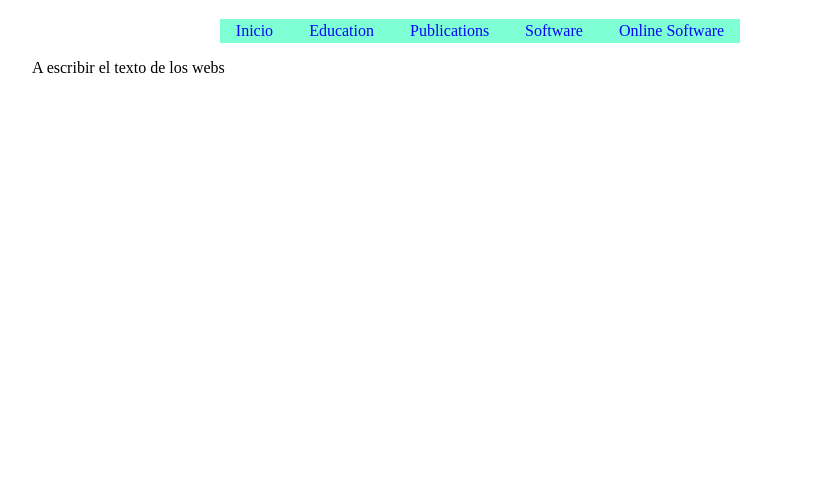
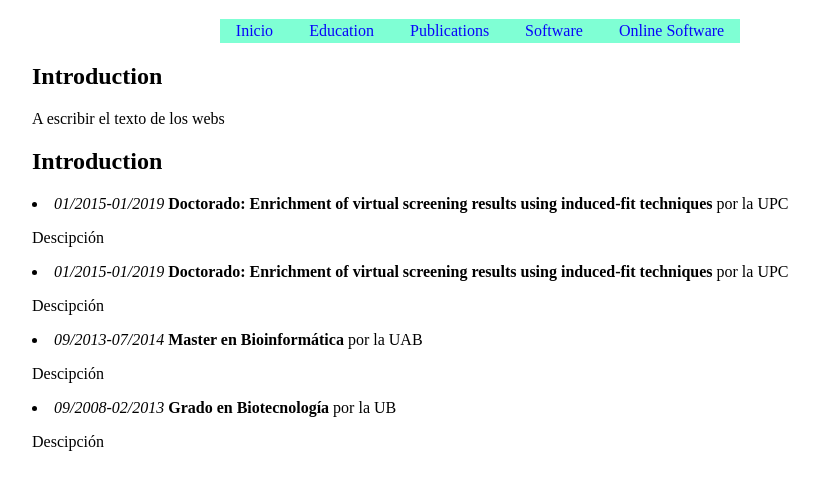
Before and after one commit to Jelisa/web_thesis, a plain HTML site: page web/index.html in a window 1280 px wide. Shown: the part 61-546 px from the top of the page, without its empty margins (160-979 px from the left). Drawn offline with Linux system fonts and the light colour scheme.

Commit message:
30.9.22 - Cambio de formato

```diff
--- a/web/css/style.css
+++ b/web/css/style.css
@@ -24,3 +24,11 @@ body{
     background-color: rgb(8, 4, 251);
     color: aquamarine;
 }
+.education{
+    /* display: flex; */
+    /* flex-wrap: wrap; */
+}
+
+.education_description{
+    display: block;
+}
--- a/web/index.html
+++ b/web/index.html
@@ -7,6 +7,7 @@
         <link rel="stylesheet" type="text/css" href="css/style.css">
     </head>
     <body>
+        <div class="container">
             <header>
                 <h1>Jelisa Iglesias</h1>
             </header>
@@ -17,8 +18,35 @@
                     <a class="menu_section" href="html/software.html" title="software">Software</a>
                     <a class="menu_section" href="html/web_app.html" title="online software">Online Software</a>
                 </nav>
+            <main>
+                <section>
+                    <h2>Introduction</h2>
                     <div class="content">
                         <p>A escribir el texto de los webs</p>
                     </div>
+                </section>
+                <section>
+                    <h2>Introduction</h2>
+                    <div class="content">
+                        <li class="education">
+                            <span class="education_title"><em class="duracion">01/2015-01/2019</em> <strong class="titulo">Doctorado: Enrichment of virtual screening results using induced-fit techniques</strong> por la UPC</span>
+                            <p class="education_description">Descipción</p>
+                        </li>
+                        <li class="education">
+                            <span class="education_title"><em class="duracion">01/2015-01/2019</em> <strong class="titulo">Doctorado: Enrichment of virtual screening results using induced-fit techniques</strong> por la UPC</span>
+                            <p class="education_description">Descipción</p>
+                        </li>
+                        <li class="education">
+                            <span class="education_title"><em class="duracion">09/2013-07/2014</em> <strong class="titulo">Master en Bioinformática</strong> por la UAB</span>
+                            <p class="education_description">Descipción</p>
+                        </li>
+                        <li class="education">
+                            <span class="education_title"><em class="duracion">09/2008-02/2013</em> <strong class="titulo">Grado en Biotecnología</strong> por la UB</span>
+                            <p class="education_description">Descipción</p>
+                        </li>
+                    </div>
+                </section>
+            </main>
+        </div>
     </body>
 </html>
```
Also changed, not shown: web/html/education.html (+1 -6 lines). Lines whose indentation alone changed are shown as unchanged.
